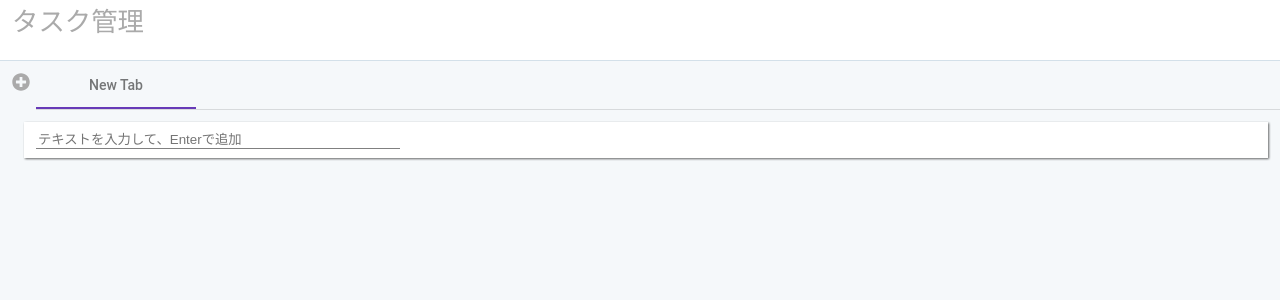
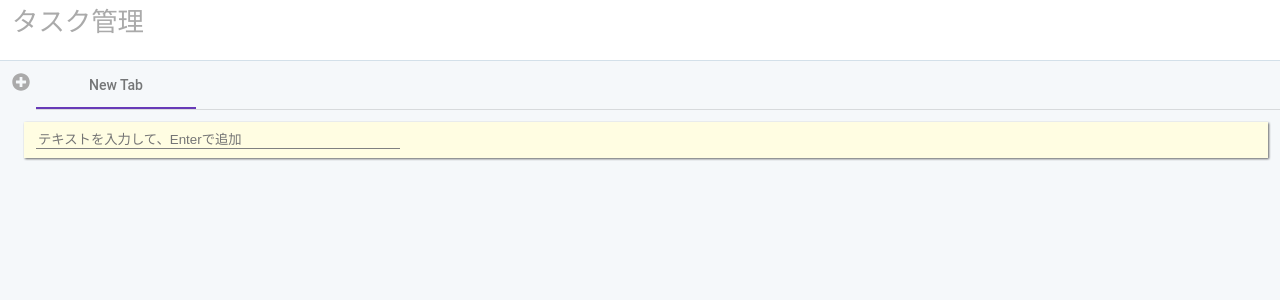
Before and after one commit to FatmanBros/kyakusys, an Angular app: page / in a window 1280 px wide. Both pictures are taken after a click on the icon 21 px from the left and 82 px from the top of the page. Shown: the top 300 px of the page. Built offline with nearby package versions, Linux system fonts and the light colour scheme.

Commit message:
fix: Rowの選択時色変更

```diff
--- a/src/app/components/task/content/content.component.html
+++ b/src/app/components/task/content/content.component.html
@@ -1,7 +1,5 @@
 <div class="contant-out-frame">
-  <div class="contant-frame">
-    <ng-container *ngFor="let task of getRows()">
-      <app-task-row [task]="task" (endEditRow)="addRow()"></app-task-row>
-    </ng-container>
+  <div #content class="contant-frame">
+    <app-task-row *ngFor="let task of getRows(); index as i" [task]="task" (endEditRow)="addRow(i)"></app-task-row>
   </div>
 </div>
--- a/src/app/components/task/content/content.component.ts
+++ b/src/app/components/task/content/content.component.ts
@@ -1,4 +1,4 @@
-import { Component, OnInit, Input } from '@angular/core';
+import { Component, OnInit, Input, ChangeDetectorRef, ViewChild, ElementRef } from '@angular/core';
 import { TaskTabParams, TaskContent } from 'src/app/params/task.params';
 import { TaskConstants } from 'src/app/constants/task.constants';
 
@@ -9,10 +9,15 @@ import { TaskConstants } from 'src/app/constants/task.constants';
 })
 export class TaskContentComponent implements OnInit {
 
+  @ViewChild('content')
+  public content: ElementRef;
+
   @Input()
   public tab: TaskTabParams;
 
-  constructor() { }
+  constructor(
+    private detector: ChangeDetectorRef
+  ) { }
 
   ngOnInit(): void {
   }
@@ -25,7 +30,24 @@ export class TaskContentComponent implements OnInit {
     return this.tab.contents;
   }
 
-  public addRow() {
+  public addRow(i) {
+    // 最後の行のときだけ追加
+    if (i < this.tab.contents.length - 1) {
+      return;
+    }
     this.tab.contents.push(TaskConstants.defaultTask);
+
+    this.detector.detectChanges();
+
+    // 最後の行を選択
+    this.selectLastRow();
+  }
+
+  public selectLastRow() {
+    let tasks = this.content.nativeElement.querySelectorAll('app-task-row');
+    let lastItem = tasks[tasks.length - 1];
+
+    let task = lastItem.querySelector('input');
+    task.focus();
   }
 }
--- a/src/app/components/task/row/row.component.html
+++ b/src/app/components/task/row/row.component.html
@@ -1,11 +1,13 @@
-<div class="row-frame">
+<div class="row-frame" [ngClass]="{'edithing': edithing}">
   <div class="content-frame">
     <ng-container *ngIf="edithing">
-      <ky-icon *ngIf="taskTitle" class="left-icon inline-block" [icon]="icons.close" (onClick)="edithing = false"></ky-icon>
-      <input [(ngModel)]="taskTitle" placeholder="テキストを入力して、Enterで追加" class="task-form inline-block" (keyup)="onKey($event)" />
+      <ky-icon *ngIf="taskTitle" class="left-icon inline-block" [icon]="icons.close" (onClick)="edithing = false">
+      </ky-icon>
+      <input [(ngModel)]="taskTitle" placeholder="テキストを入力して、Enterで追加" class="task-form inline-block"
+        (keyup)="onKey($event)" />
     </ng-container>
     <ng-container *ngIf="!edithing">
-      <ky-icon class="left-icon inline-block" [icon]="icons.edit" (onClick)="edithing = true"></ky-icon>
+      <ky-icon class="left-icon inline-block" [icon]="icons.edit" (onClick)="onEditClick()"></ky-icon>
       <p class="task inline-block">{{taskTitle}}</p>
       <ky-custom-radio class="inline-block" [buttons]="radioButtons"></ky-custom-radio>
     </ng-container>
--- a/src/app/components/task/row/row.component.scss
+++ b/src/app/components/task/row/row.component.scss
@@ -5,7 +5,18 @@
 
   background-color: white;
   filter: drop-shadow(1px 1px 1px rgba(0,0,0,0.6));
+
+  transition: 0.5s;
 }
+.row-frame:hover {
+  background-color: rgb(211, 241, 255) ;
+  transition: 0.5s;
+}
+.row-frame.edithing {
+  background-color: rgb(255, 253, 226) ;
+  transition: 0.5s;
+}
+
 .content-frame {
   align-self: center;
 }
--- a/src/app/components/task/row/row.component.ts
+++ b/src/app/components/task/row/row.component.ts
@@ -1,4 +1,4 @@
-import { Component, OnInit, Input, AfterViewInit, Output, EventEmitter } from '@angular/core';
+import { Component, OnInit, Input, AfterViewInit, Output, EventEmitter, ElementRef } from '@angular/core';
 import { TaskContent } from 'src/app/params/task.params';
 import { IconConstants } from 'src/app/constants/icon.constants';
 
@@ -32,7 +32,9 @@ export class TaskRowComponent implements OnInit, AfterViewInit {
     { label: "完了", color: "#636e72" },
   ];
 
-  constructor() { }
+  constructor(
+    private element: ElementRef
+  ) { }
 
   ngOnInit(): void {
   }
@@ -63,4 +65,11 @@ export class TaskRowComponent implements OnInit, AfterViewInit {
       this.edithing = false;
     }
   }
+
+  public onEditClick() {
+    this.edithing = true;
+
+    let input = this.element.nativeElement.querySelector('input');
+    input.focus();
+  }
 }
```
